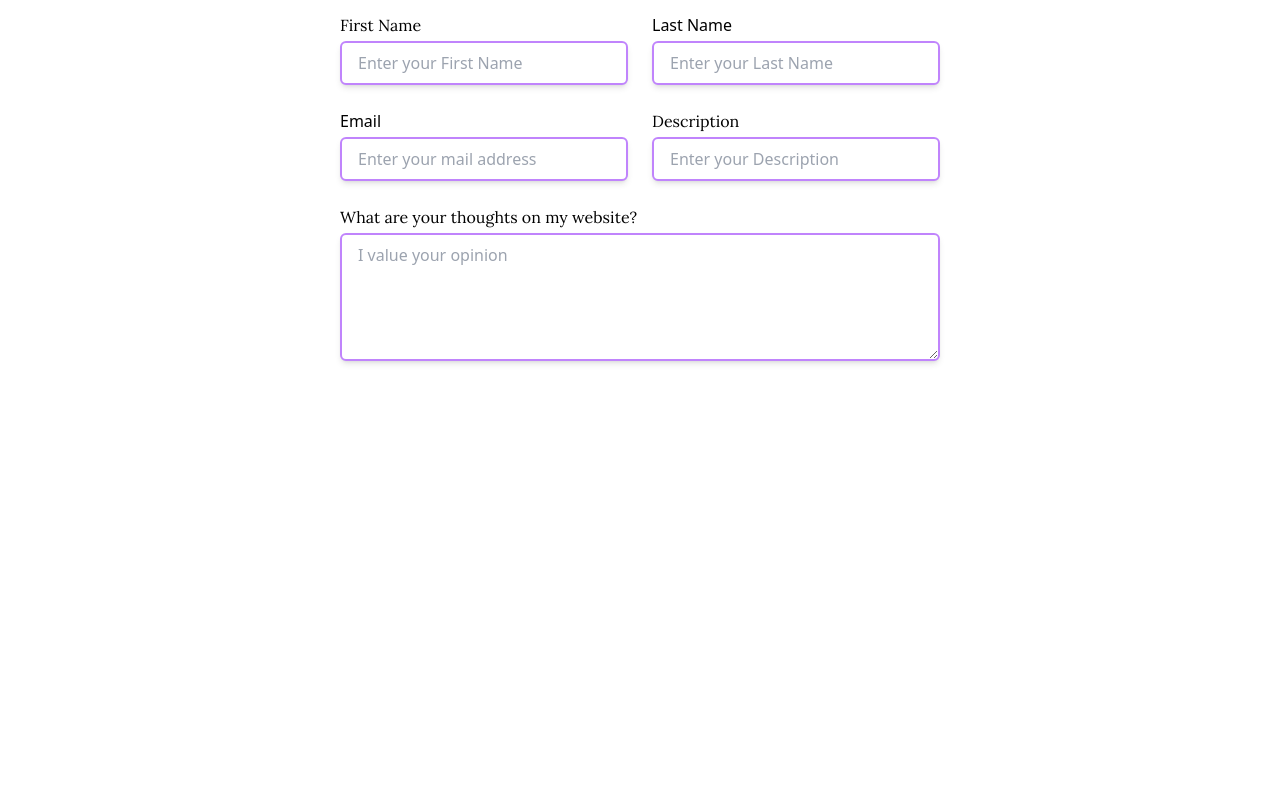
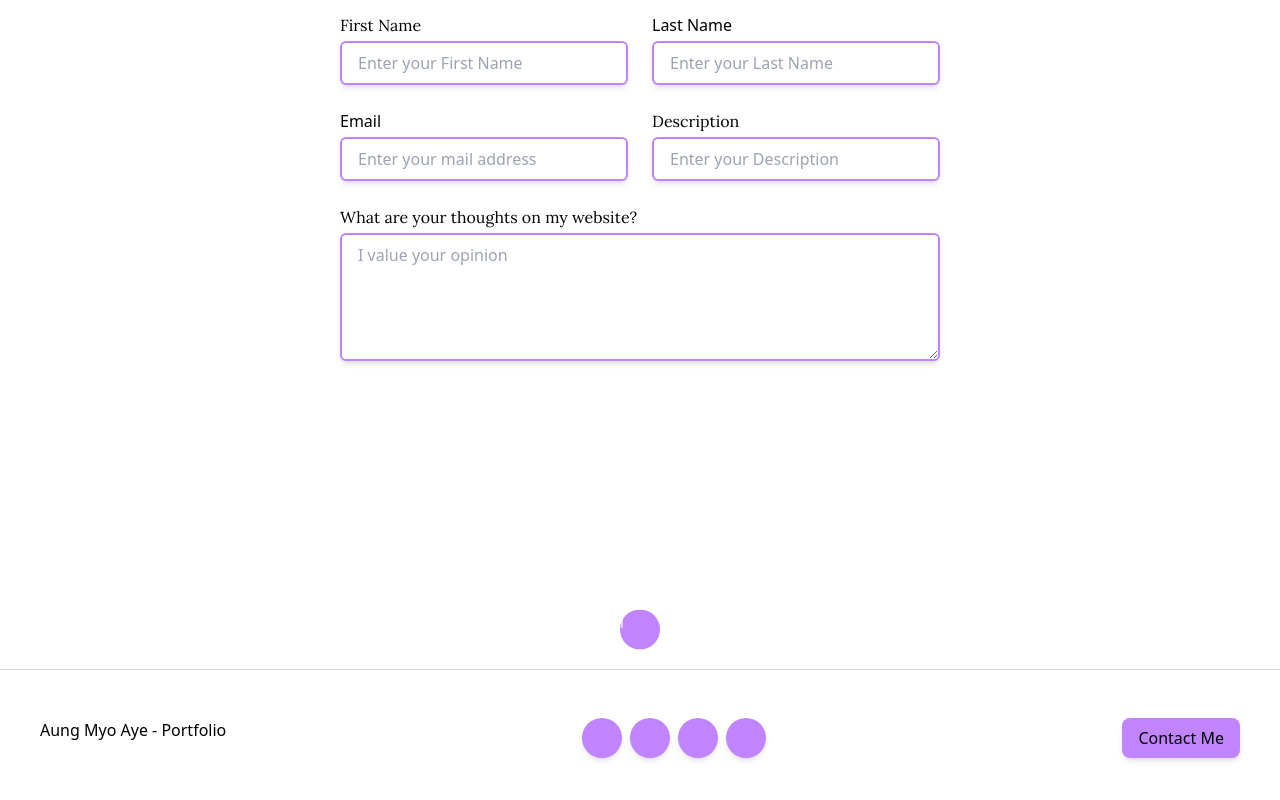
Before and after one commit to AungMyoAye101/Simple-portfolio, a Next.js app: page / in a window 1280 px wide. Shown: the part 3744-4544 px from the top of the page. Before the commit the page ends 4357 px from the top, so only its background shows below. Built offline with nearby package versions, Linux system fonts and the light colour scheme.

Commit message:
add footer

```diff
--- a/src/app/page.tsx
+++ b/src/app/page.tsx
@@ -1,5 +1,6 @@
 import About from "@/components/About";
 import Contact from "@/components/Contact";
+import Footer from "@/components/Footer";
 import Hero from "@/components/Hero";
 import Project from "@/components/Project";
 import TechStack from "@/components/TechStack";
@@ -13,6 +14,7 @@ export default function Home() {
       <TechStack />
       <Project />
       <Contact />
+      <Footer />
     </section>
   );
 }
--- /dev/null
+++ b/src/components/Footer.tsx
@@ -0,0 +1,45 @@
+import React from "react";
+
+const Footer = () => {
+  return (
+    <section className="flex flex-col items-center gap-4">
+      <a
+        href="#"
+        className="size-10 rounded-full bg-purple-400 text-gray-100 animate-bounce "
+      >
+        l
+      </a>
+      <footer className="border-t border-t-gray-300 w-full py-12 px-4 md:px-10 flex justify-between">
+        <div>Aung Myo Aye - Portfolio</div>
+        {/* <ul className="flex gap-2">
+          <li>
+            <a href="#">Home</a>
+          </li>
+          <li>
+            <a href="#">About</a>
+          </li>
+          <li>
+            <a href="#">Skills</a>
+          </li>
+          <li>
+            <a href="#">Projects</a>
+          </li>
+          <li>
+            <a href="#">Contact</a>
+          </li>
+        </ul> */}
+        <div className="flex gap-2">
+          <div className="size-10 bg-purple-400 rounded-full shadow-md"></div>
+          <div className="size-10 bg-purple-400 rounded-full shadow-md"></div>
+          <div className="size-10 bg-purple-400 rounded-full shadow-md"></div>
+          <div className="size-10 bg-purple-400 rounded-full shadow-md"></div>
+        </div>
+        <div className="px-4 py-2 bg-purple-400 rounded-lg shadow-md">
+          Contact Me
+        </div>
+      </footer>
+    </section>
+  );
+};
+
+export default Footer;
```
